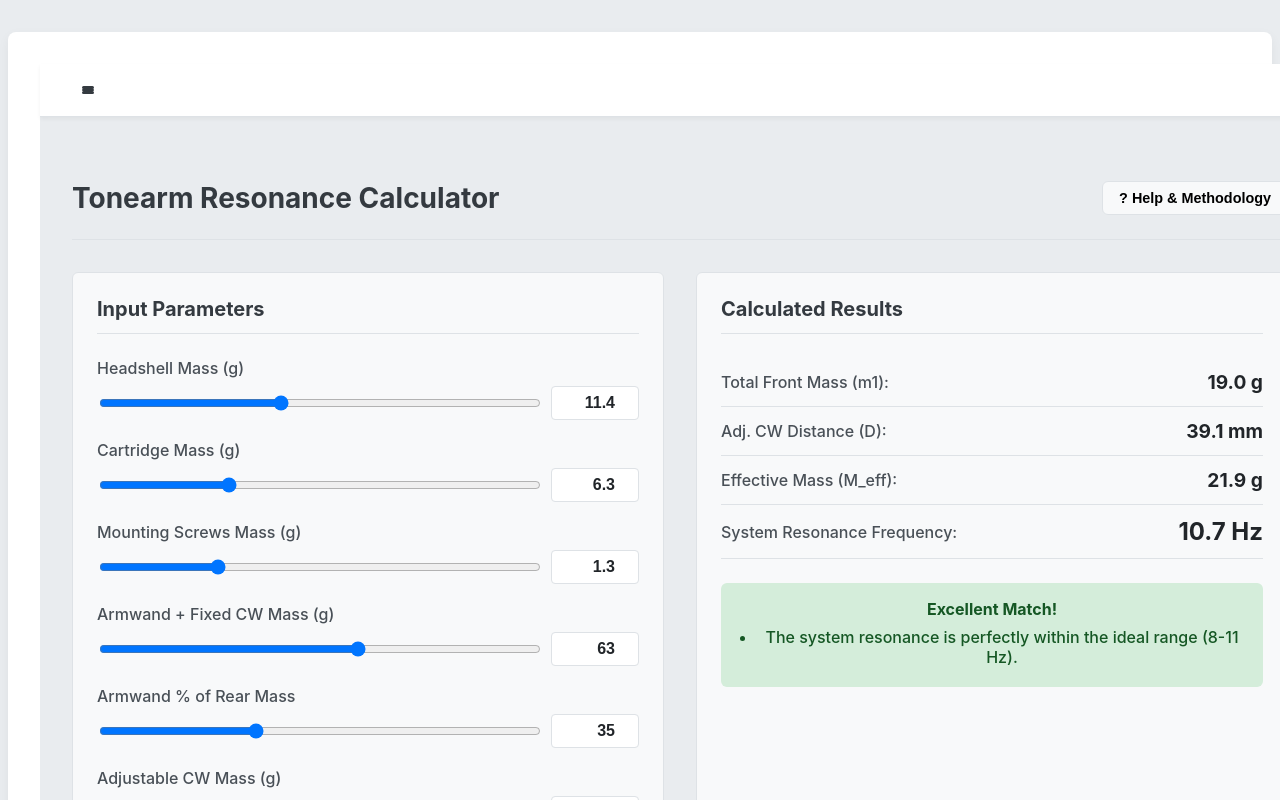
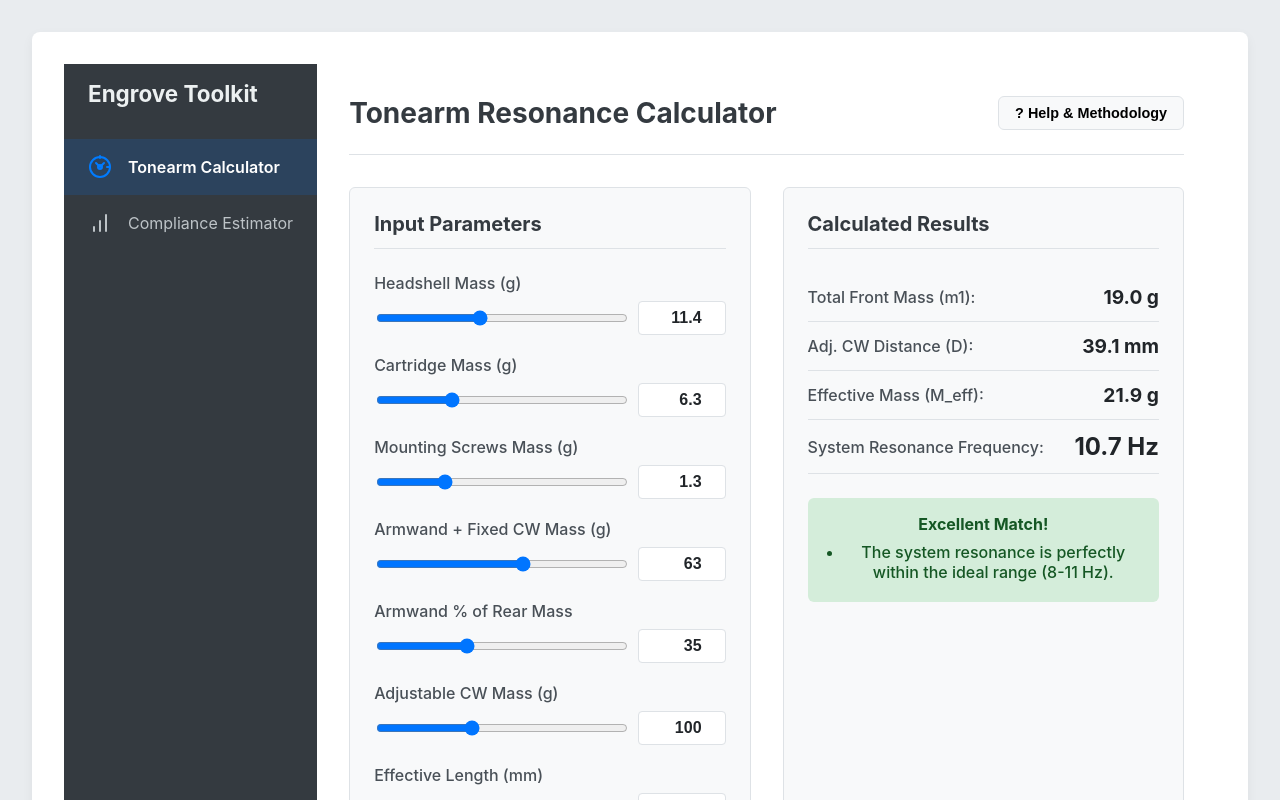
Before and after one commit to Engrove/Turntable, a Vue app: page / in a window 1280 px wide. Built offline with nearby package versions, Linux system fonts and the light colour scheme.

Commit message:
Update App.vue

```diff
--- a/src/App.vue
+++ b/src/App.vue
@@ -2,202 +2,183 @@
 import { ref } from 'vue';
 import { RouterLink, RouterView, useRouter } from 'vue-router';
 
-// Använd den rekommenderade metoden för att hämta routern
 const router = useRouter();
 
-// En reaktiv variabel för att hålla koll på om menyn är öppen eller stängd
-const isMenuOpen = ref(false);
+// En reaktiv variabel för att hålla koll på om menyn är expanderad
+const isMenuExpanded = ref(true);
 
-// Funktion för att stänga menyn. Anropas från flera ställen.
-const closeMenu = () => {
-  isMenuOpen.value = false;
+// Funktion för att växla menyns tillstånd
+const toggleMenu = () => {
+  isMenuExpanded.value = !isMenuExpanded.value;
+};
+
+// Associera varje route med en SVG-ikon
+const routeIcons = {
+  'tonearm-calculator': `<svg xmlns="http://www.w3.org/2000/svg" width="24" height="24" viewBox="0 0 24 24" fill="none" stroke="currentColor" stroke-width="2" stroke-linecap="round" stroke-linejoin="round"><circle cx="12" cy="12" r="10"></circle><circle cx="12" cy="12" r="2"></circle><line x1="12" y1="3" x2="12" y2="1"></line><line x1="19" y1="12" x2="21" y2="12"></line><path d="M16 8L12 12 8 8"></path></svg>`,
+  'compliance-estimator': `<svg xmlns="http://www.w3.org/2000/svg" width="24" height="24" viewBox="0 0 24 24" fill="none" stroke="currentColor" stroke-width="2" stroke-linecap="round" stroke-linejoin="round"><path d="M12 20V10"></path><path d="M18 20V4"></path><path d="M6 20V16"></path></svg>`
 };
 </script>
 
 <template>
-  <div class="app-container">
+  <div class="app-layout">
     <!-- SIDOMENYN (Sidebar) -->
-    <!-- Den har en klass 'is-open' när isMenuOpen är true, vilket styr dess synlighet via CSS -->
-    <aside class="sidebar" :class="{ 'is-open': isMenuOpen }">
+    <!-- Klassen 'is-expanded' styr bredd och innehållets synlighet -->
+    <aside class="sidebar" :class="{ 'is-expanded': isMenuExpanded }">
       <div class="sidebar-header">
-        <h3>Engrove Toolkit</h3>
-        <!-- En tydlig stängningsknapp inuti menyn -->
-        <button @click="closeMenu" class="close-menu-btn">×</button>
+        <h3 v-show="isMenuExpanded">Engrove Toolkit</h3>
       </div>
       <nav class="main-nav">
         <RouterLink
           v-for="route in router.options.routes"
           :key="route.name"
           :to="route.path"
-          @click="closeMenu"
+          class="nav-link"
+          :title="route.meta.title"
         >
-          <template v-if="route.meta && route.meta.title">
-            {{ route.meta.title }}
-          </template>
+          <span class="nav-icon" v-html="routeIcons[route.name]"></span>
+          <span class="nav-text" v-show="isMenuExpanded">{{ route.meta.title }}</span>
         </RouterLink>
       </nav>
-      <div class="sidebar-footer">
-        <p>v1.0.0</p>
+
+      <!-- Meny-växlare i botten -->
+      <div class="menu-toggle-wrap">
+        <button @click="toggleMenu" class="menu-toggle" title="Toggle Menu">
+          <svg xmlns="http://www.w3.org/2000/svg" width="24" height="24" viewBox="0 0 24 24" fill="none" stroke="currentColor" stroke-width="2" stroke-linecap="round" stroke-linejoin="round">
+            <polyline points="15 18 9 12 15 6"></polyline>
+          </svg>
+        </button>
       </div>
     </aside>
 
-    <!-- En overlay som täcker innehållet när menyn är öppen -->
-    <!-- Ett klick på den stänger menyn -->
-    <div v-if="isMenuOpen" class="menu-overlay" @click="closeMenu"></div>
-
     <!-- HUVUDINNEHÅLL -->
-    <div class="main-wrapper">
-      <header class="main-header">
-        <!-- "Hamburger"-knappen för att öppna menyn -->
-        <button @click="isMenuOpen = true" class="hamburger-btn">
-          <span></span>
-          <span></span>
-          <span></span>
-        </button>
-      </header>
-      <main class="content-area">
-        <RouterView />
-      </main>
-    </div>
+    <main class="content-area">
+      <RouterView />
+    </main>
   </div>
 </template>
 
 <style scoped>
-/* Behållare för hela appen */
-.app-container {
-  display: flex;
-  height: 100vh;
-  width: 100vw;
-  background-color: #e9ecef;
+:root {
+  --sidebar-width-expanded: 260px;
+  --sidebar-width-collapsed: 80px;
 }
 
-/* Sidomenyn (Sidebar) - NU DOLD SOM STANDARD */
+.app-layout {
+  display: flex;
+}
+
+/* Sidomenyn (Sidebar) */
 .sidebar {
-  position: fixed;
-  top: 0;
-  left: 0;
-  height: 100%;
-  width: 260px;
   background-color: var(--header-color);
   color: #ecf0f1;
+  height: 100vh;
   display: flex;
   flex-direction: column;
-  padding: 1.5rem 0;
-  z-index: 1001; /* Högst upp */
-  transform: translateX(-100%); /* Dold utanför skärmen */
-  transition: transform 0.3s ease-in-out;
+  padding: 1rem 0;
+  /* Animera bredd-förändringen */
+  transition: width 0.3s ease-in-out;
+  width: var(--sidebar-width-expanded); /* Standard är expanderad */
 }
 
-/* Stilen för menyn när den är öppen */
-.sidebar.is-open {
-  transform: translateX(0);
-  box-shadow: 5px 0 15px rgba(0,0,0,0.2);
+/* Stilar för minimerad meny */
+.sidebar:not(.is-expanded) {
+  width: var(--sidebar-width-collapsed);
+}
+.sidebar:not(.is-expanded) .nav-link {
+  justify-content: center;
+}
+.sidebar:not(.is-expanded) .sidebar-header {
+  height: 36px; /* Matcha höjden för när texten visas för att undvika hopp */
 }
 
 .sidebar-header {
-  display: flex;
-  justify-content: space-between;
-  align-items: center;
   padding: 0 1.5rem;
   margin-bottom: 2rem;
   font-size: 1.2rem;
+  transition: opacity 0.2s ease-in-out;
 }
-.sidebar-header h3 { margin: 0; }
+.sidebar-header h3 {
+  margin: 0;
+  white-space: nowrap; /* Förhindra textbrytning under animation */
+}
 
-.close-menu-btn {
+.main-nav {
+  flex-grow: 1;
+  display: flex;
+  flex-direction: column;
+}
+
+.nav-link {
+  display: flex;
+  align-items: center;
+  gap: 1rem;
+  padding: 1rem 1.5rem;
+  color: #bdc3c7;
+  text-decoration: none;
+  transition: background-color 0.2s ease, color 0.2s ease;
+  white-space: nowrap;
+  overflow: hidden;
+}
+.nav-link:hover {
+  background-color: #495057;
+  color: #fff;
+}
+.nav-link.router-link-exact-active {
+  background-color: rgba(0, 123, 255, 0.15);
+  color: #fff;
+  font-weight: 600;
+}
+.nav-link.router-link-exact-active .nav-icon {
+  color: var(--accent-color, #007bff);
+}
+
+.nav-icon {
+  flex-shrink: 0;
+  width: 24px;
+  height: 24px;
+  display: inline-block;
+}
+
+.nav-text {
+  opacity: 1;
+  transition: opacity 0.2s ease-in-out;
+}
+.sidebar:not(.is-expanded) .nav-text {
+  opacity: 0;
+}
+
+/* Meny-växlare (Toggle) */
+.menu-toggle-wrap {
+  display: flex;
+  justify-content: flex-end;
+  padding: 0 1.5rem;
+  margin-top: 1rem;
+}
+.menu-toggle {
   background: none;
   border: none;
   color: #bdc3c7;
-  font-size: 2.5rem;
-  line-height: 1;
   cursor: pointer;
-  transition: color 0.2s ease;
+  padding: 0.5rem;
+  border-radius: 50%;
+  transition: background-color 0.2s ease, transform 0.3s ease-in-out;
 }
-.close-menu-btn:hover {
-  color: #fff;
-}
-
-.main-nav {
-  display: flex;
-  flex-direction: column;
-  flex-grow: 1;
-}
-.main-nav a {
-  color: #bdc3c7;
-  text-decoration: none;
-  padding: 1rem 1.5rem;
-  transition: background-color .2s ease,color .2s ease;
-  border-left: 3px solid transparent;
-}
-.main-nav a:hover {
+.menu-toggle:hover {
   background-color: #495057;
   color: #fff;
 }
-.main-nav a.router-link-exact-active {
-  background-color: rgba(0, 123, 255, 0.15);
-  color: #fff;
-  font-weight: 600;
-  border-left-color: var(--accent-color, #007bff);
+/* Rotera pilen när menyn är minimerad */
+.sidebar:not(.is-expanded) .menu-toggle {
+  transform: rotate(180deg);
 }
 
-.sidebar-footer {
-  padding: 0 1.5rem;
-  font-size: .8rem;
-  color: #7f8c8d;
-}
-
-/* Overlay som täcker innehållet */
-.menu-overlay {
-  position: fixed;
-  top: 0;
-  left: 0;
-  width: 100%;
-  height: 100%;
-  background-color: rgba(0, 0, 0, 0.5);
-  z-index: 1000;
-}
-
-/* Behållare för huvud-header och content-area */
-.main-wrapper {
-  flex-grow: 1;
-  display: flex;
-  flex-direction: column;
-  height: 100%;
-  width: 100%;
-}
-
-/* Header för huvudinnehållet (med hamburger-knappen) */
-.main-header {
-  background: white;
-  padding: 0.75rem 2rem;
-  box-shadow: 0 2px 4px rgba(0,0,0,0.05);
-  z-index: 100;
-}
-
-.hamburger-btn {
-  background: none;
-  border: none;
-  cursor: pointer;
-  padding: 10px;
-  display: flex;
-  flex-direction: column;
-  justify-content: space-around;
-  width: 32px;
-  height: 28px;
-}
-.hamburger-btn span {
-  display: block;
-  width: 100%;
-  height: 3px;
-  background: var(--header-color);
-  border-radius: 3px;
-}
 
 /* Huvudinnehållet */
 .content-area {
   flex-grow: 1;
   padding: 2rem;
   overflow-y: auto;
+  height: 100vh;
 }
 </style>
 
@@ -209,7 +190,6 @@ html, body {
   padding: 0;
   overflow: hidden;
 }
-
 #app {
   height: 100%;
   padding: 0;
```
